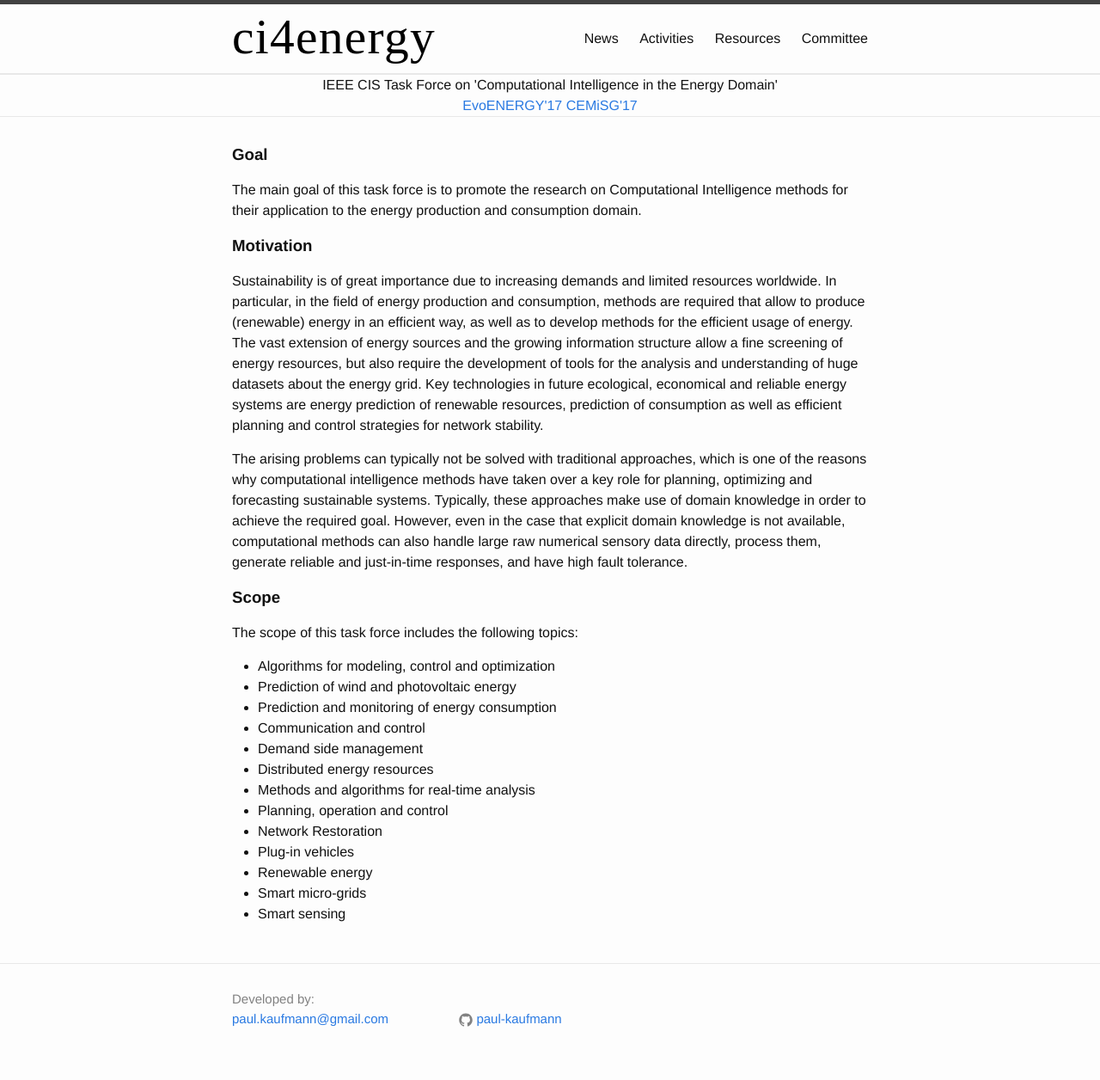
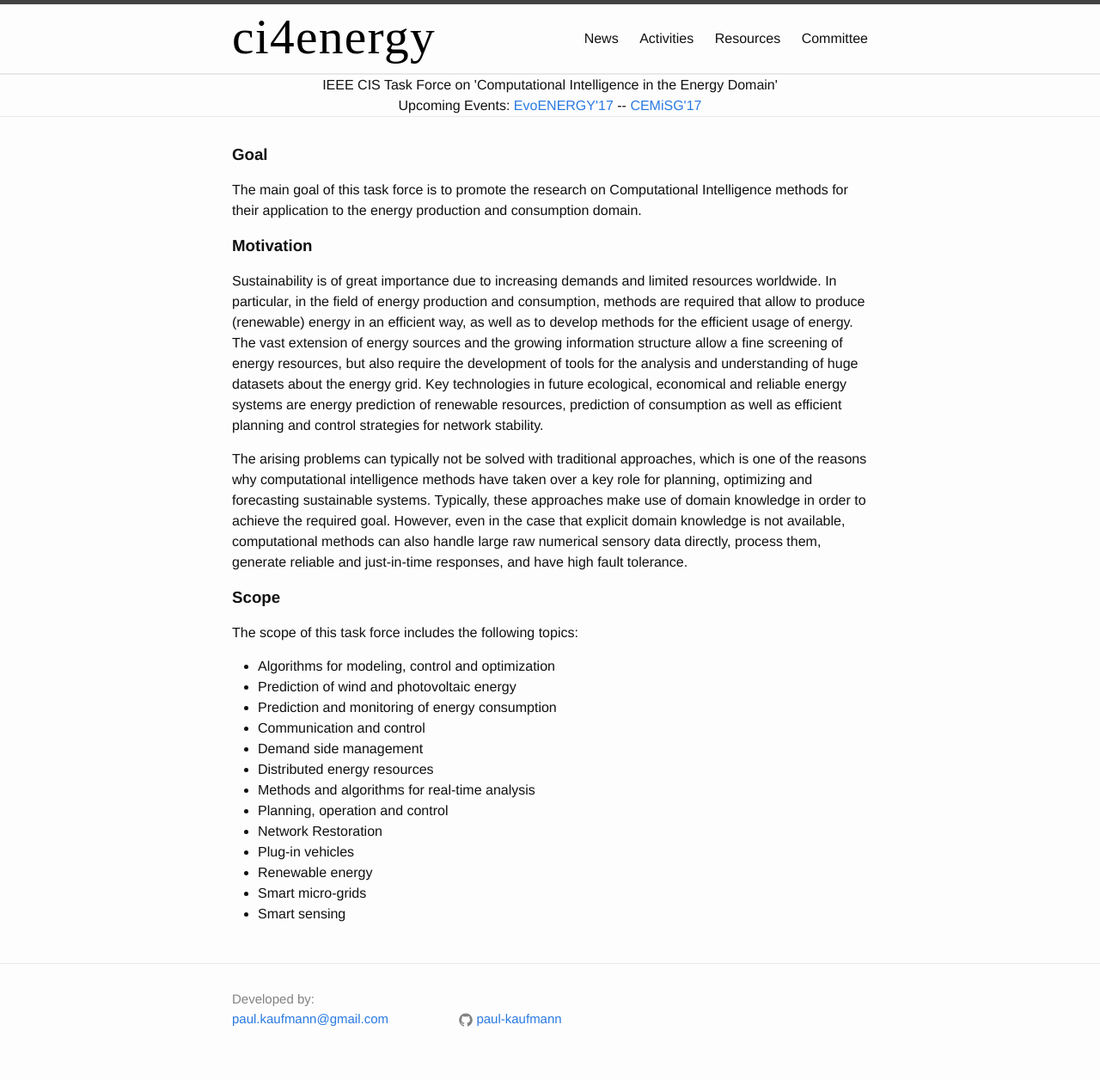
Before and after one commit to ci4energy/ci4energy.github.io, a Jekyll site: the page built from index.html, in a window 1280 px wide. Shown: the whole page at 86% size. Built offline with Jekyll 4.4.1, drawn with Linux system fonts in a browser that asks for light colours.

Commit message:
no message

```diff
--- a/_includes/header.html
+++ b/_includes/header.html
@@ -27,7 +27,7 @@
   <hr class="seperator">
   <center>
   IEEE CIS Task Force on 'Computational Intelligence in the Energy Domain'<br>
-  <a class="page-link" href="http://www.evostar.org/2017/cfp_evoenergy.php">EvoENERGY'17</a>
+  Upcoming Events: <a class="page-link" href="http://www.evostar.org/2017/cfp_evoenergy.php">EvoENERGY'17</a> --
   <a class="page-link" href="http://www.cemisg.org/">CEMiSG'17</a>
   </center>
 </header>
```
